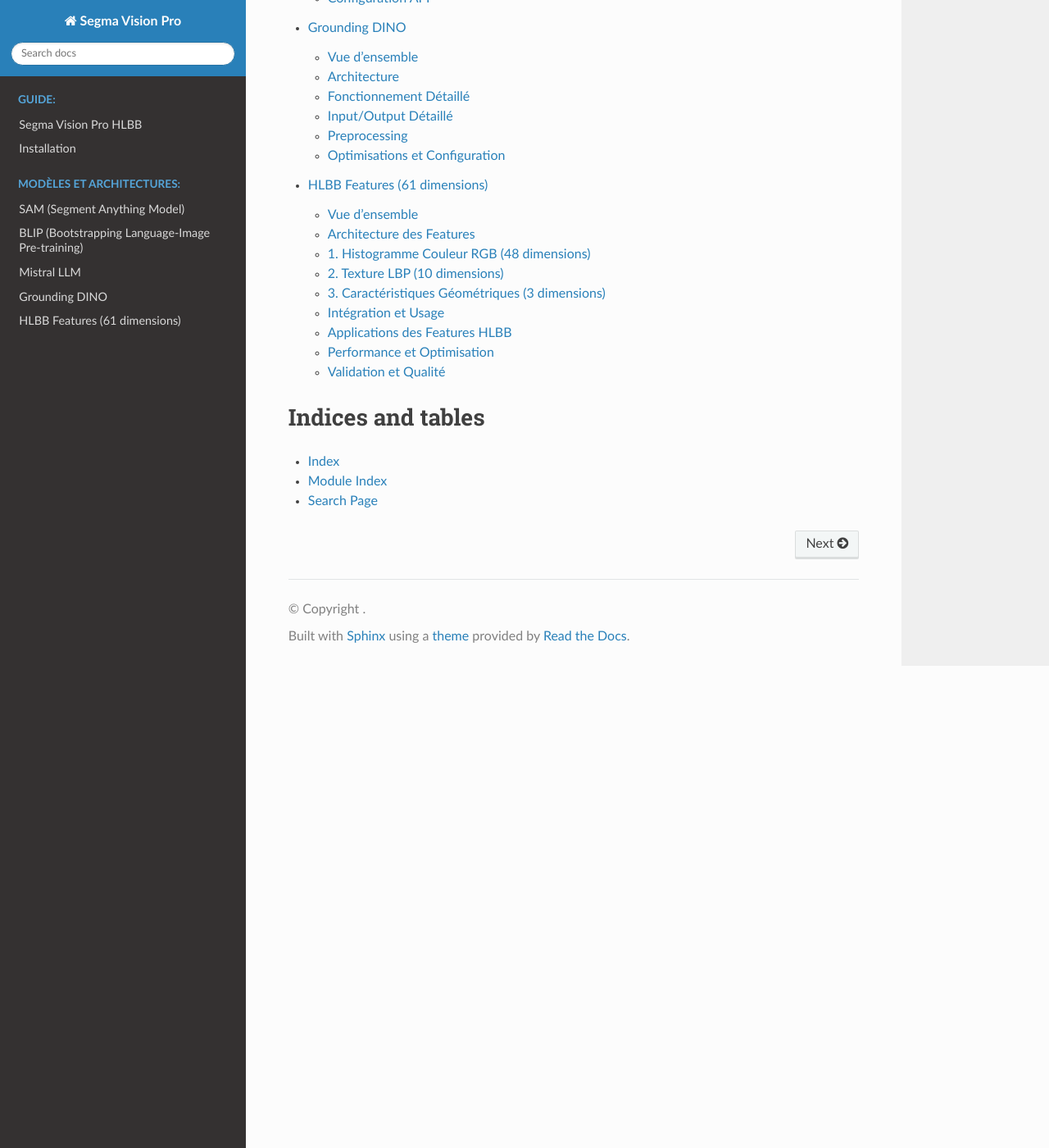
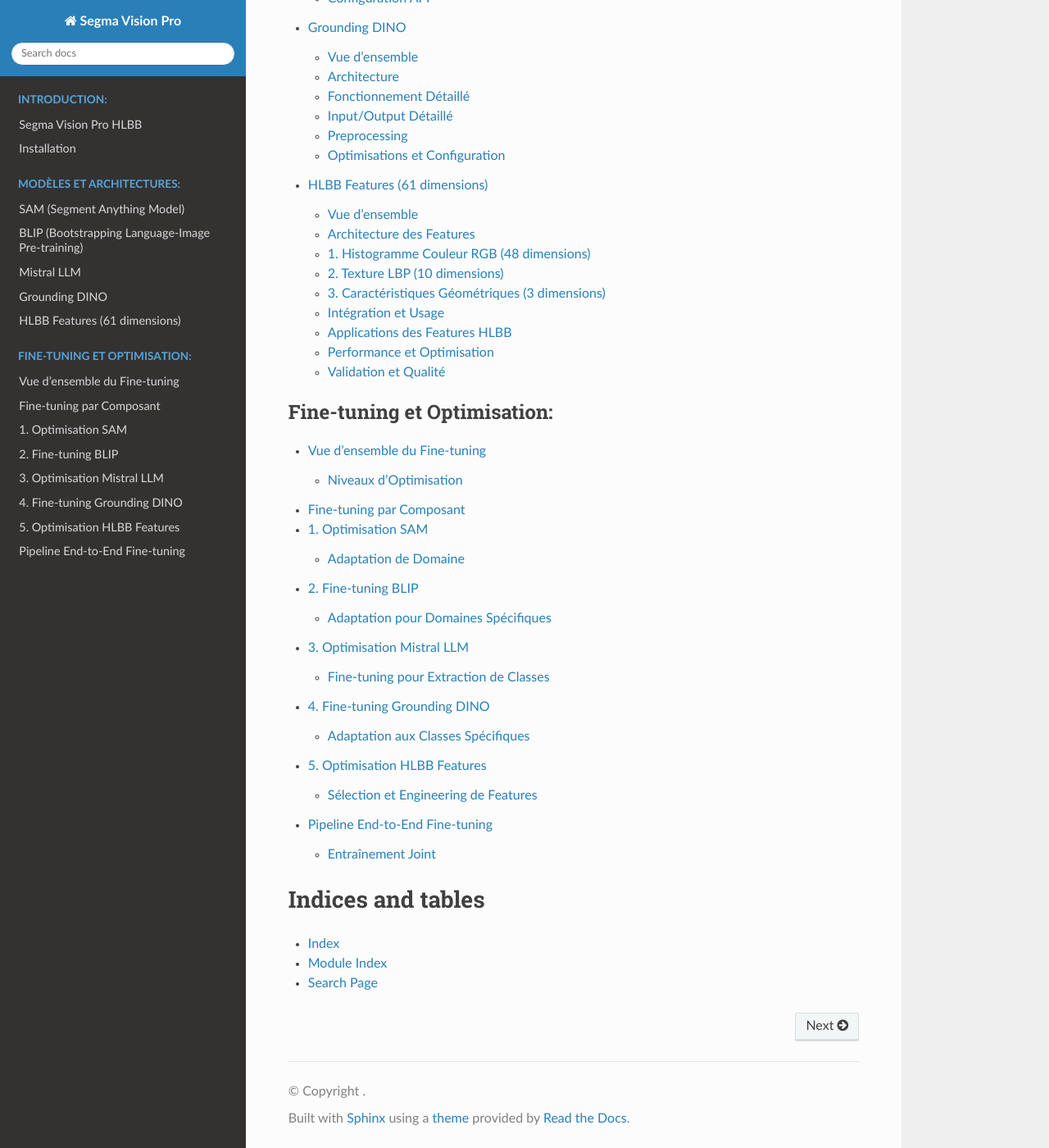
Before and after one commit to NHam31/SYNCHRONIZER, a Sphinx documentation site: the page built from docs/index.rst, in a window 1280 px wide and 1400 px high, scrolled down 1158 px. Shown: the whole window at 82% size. Built offline with Sphinx 7.4.7 and the Read the Docs theme 3.1.0, drawn with Linux system fonts in a browser that asks for light colours.

Commit message:
Update index.rst

```diff
--- a/docs/index.rst
+++ b/docs/index.rst
@@ -6,7 +6,7 @@ Bienvenue dans la documentation de Segma Vision Pro HLBB.
 
 .. toctree::
    :maxdepth: 2
-   :caption: Guide:
+   :caption: introduction:
 
    introduction
    installation
@@ -17,6 +17,12 @@ Bienvenue dans la documentation de Segma Vision Pro HLBB.
 
    modules
 
+.. toctree::
+   :maxdepth: 2
+   :caption: Fine-tuning et Optimisation:
+
+   finetuning
+
 Indices and tables
 ==================
 
```
